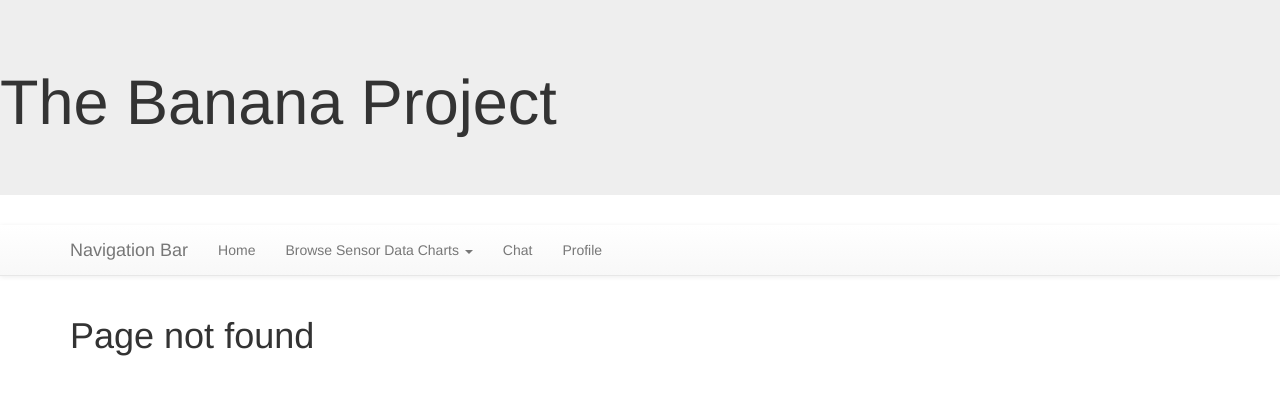
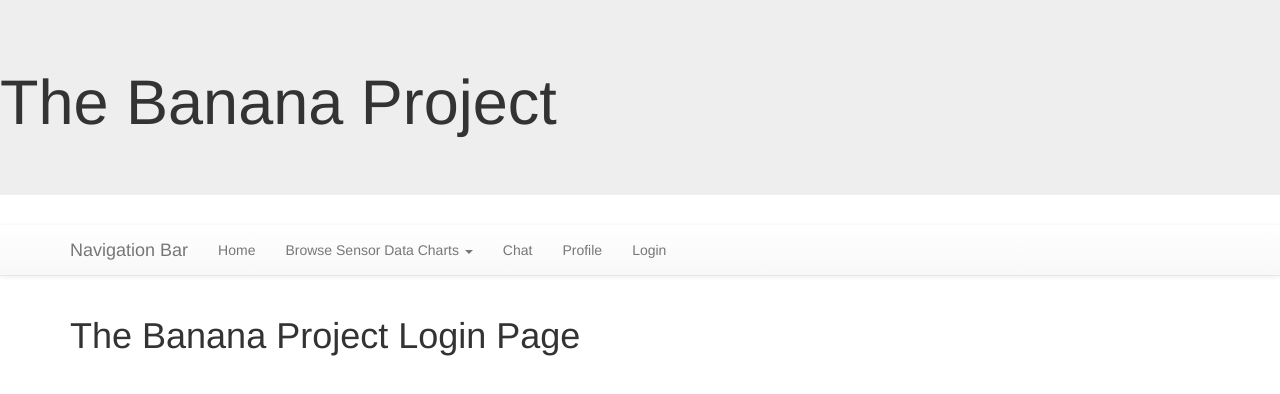
Before and after one commit to LoserPanda/plantclient, a React (Create React App) app: page /login in a window 1280 px wide. Before the commit this address had no page. Shown: the top 394 px of the page. Built offline with nearby package versions, Linux system fonts and the light colour scheme.

Commit message:
login page lol

```diff
--- a/src/App.js
+++ b/src/App.js
@@ -9,6 +9,7 @@ import Header from './components/static/Header';
 import Route from "react-router-dom/es/Route";
 import NotFound from "./components/error/Not Found";
 import Home from "./components/home/Home";
+import Login from "./components/login/Login";
 // import Login from "./login/Login";
 
 class App extends Component {
@@ -27,7 +28,7 @@ class App extends Component {
                             {/*<Route path="/" component={CountryList}/>*/}
                             {/*<Route path="//:code" name="readcountry" component={ReadCountry}/>*/}
                             {/*<Route path="//:code" name="updatecountry" component={UpdateCountry}/>*/}
-                            {/*<Route path="//:id" name="readcity" component={ReadCity}/>*/}
+                            <Route path="/login" component={Login}/>
                             <Route exact path="/" component={Home}/>
                             <Route path="/sensordata" component={LineChart}/>
                             <Route component={NotFound}/>
--- a/src/login/Login.js
+++ b/src/components/login/Login.js
@@ -5,7 +5,7 @@ class Login extends Component {
     render() {
         return (
             <div>
-                <h1>Bananaproject</h1>
+                <h1>The Banana Project Login Page</h1>
             </div>
         );
     }
--- a/src/components/navigation/Navigation.js
+++ b/src/components/navigation/Navigation.js
@@ -21,6 +21,7 @@ class Navigation extends Component {
                         </NavDropdown>
                         <NavItem eventKey={3} href="/">Chat</NavItem>
                         <NavItem eventKey={4} href="/profile">Profile</NavItem>
+                        <NavItem eventKey={5} href="/login">Login</NavItem>
                     </Nav>
                 </Navbar.Collapse>
             </Navbar>
```
